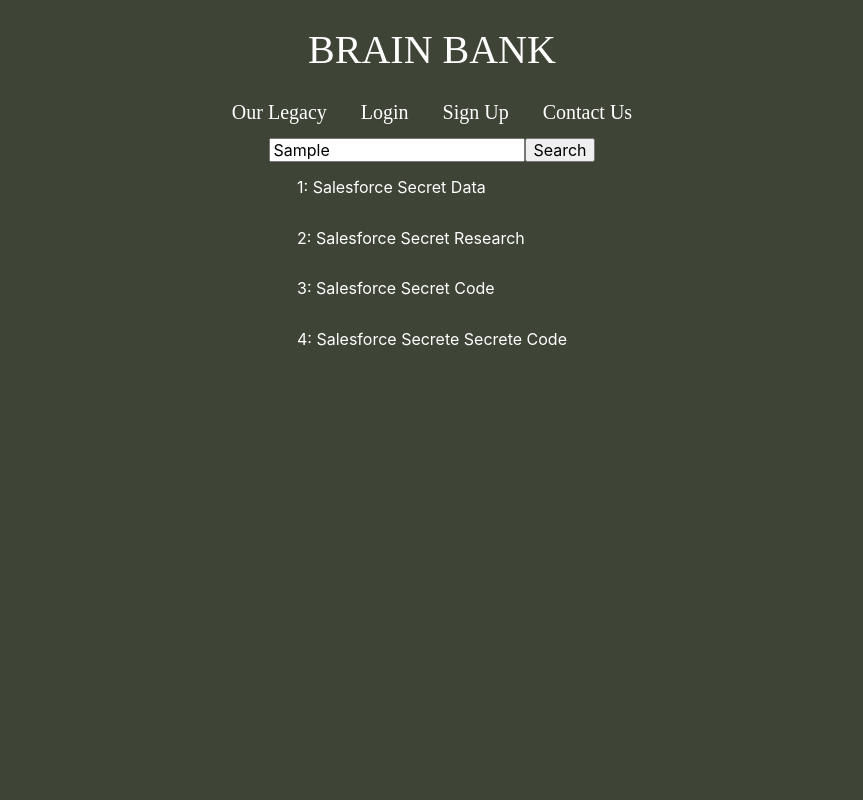
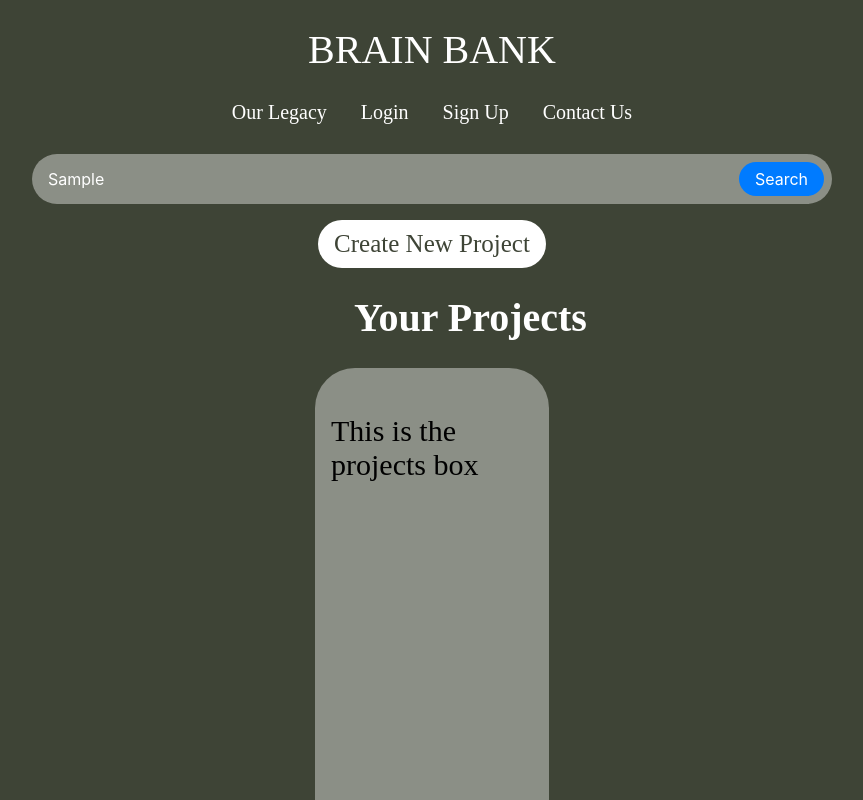
Before and after one commit to TaranChowdhury/BrainBank, a React (Create React App) app in the folder mern/client/: page /dashBoard in a window 1280 px wide. Both pictures are taken after typing "Sample" into the empty fields and a click on the button "Search". Shown: the top 800 px of the page, without its empty margins (208-1071 px from the left). Built offline with nearby package versions, Linux system fonts and the light colour scheme.

Commit message:
dashboard updates

```diff
--- a/mern/client/src/pages/Dashboard/Dashboard.css
+++ b/mern/client/src/pages/Dashboard/Dashboard.css
@@ -0,0 +1,142 @@
+.dashboard {
+    display: flex;
+    flex-direction: column;
+    align-items: center;
+    width: 100%;
+    padding: 1rem;
+}
+
+.search-bar {
+    display: flex;
+    flex-direction: row;
+    align-items: center;
+    justify-content: center;
+    margin-bottom: 1rem;
+    background-color: rgba(255, 255, 255, 0.4);
+    border-radius: 2rem;
+    padding: 0.5rem;
+    width: 800px;
+}
+
+.search-input {
+    margin-right: 1rem;
+    padding: 0.5rem;
+    border: none;
+    background-color: transparent;
+    font-size: 1rem;
+    color: #fff;
+    flex-grow: 1;
+}
+
+.search-button {
+    padding: 0.5rem 1rem;
+    border: none;
+    border-radius: 2rem;
+    background-color: #007bff;
+    color: #fff;
+    font-size: 1rem;
+    cursor: pointer;
+}
+
+.search-button:hover {
+    background-color: #0062cc;
+}
+
+.search-results {
+    margin-top: 1rem;
+    background-color: rgba(255, 255, 255, 0.4);
+    border-radius: 2.5rem;
+}
+
+.search-result {
+    display: flex;
+    justify-content: center;
+    font-size: 20px;
+    color: #3E4436;
+    padding-bottom: 0.7rem;
+    padding-left: 0.7rem;
+    padding-right: 0.7rem;
+    margin-bottom: 0.7rem;
+    margin-top: 0.7rem;
+    align-items: center;
+}
+
+.search-result:hover {
+    background-color: #e9e9e9;
+    border-radius: 2rem;
+    color: goldenrod;
+}
+
+.project-button {
+    padding: 0.6rem 1rem;
+    border: none;
+    border-radius: 2rem;
+    background-color: rgba(255, 255, 255);
+    font-size: 25px;
+    color: #3E4436;
+    font-family: 'Source Serif Pro';
+    font-style: bold;
+    cursor: pointer;
+}
+
+.project-button:hover {
+    background-color: rgba(255, 255, 255, 0.4);
+}
+
+.content-container {
+    display: flex;
+    flex-wrap: wrap;
+    width: 100%;
+    max-width: 1436px;
+    margin-top: 1rem;
+  }
+
+  .your-projects {
+    margin-top: auto;
+    margin-left: auto;
+    width: 75%;
+    font-family: 'Source Serif Pro';
+    color: white;
+    font-size: 20px;
+  }
+
+  .projects-box {
+    margin-top: auto;
+    margin-left: auto;
+    margin-right: auto;
+    margin-bottom: auto;
+    padding: 1rem;
+    width: 75%;
+    max-width: 1126px;
+    height: 477px;
+    background-color: rgba(255, 255, 255, 0.4);
+    border-radius: 40px;
+    font-family: 'Source Serif Pro';
+    color: black;
+    font-size: 30px;
+  }
+
+  .team {
+    margin-top: auto;
+    margin-right: auto;
+    margin-top: 1rem;
+    width: 25%;
+    font-family: 'Source Serif Pro';
+    color: white;
+    font-size: 20px;
+  }
+
+  .team-icon {
+    margin-left: auto;
+    margin-top: auto;
+    margin-right: auto;
+    margin-bottom: auto;
+    padding: 1rem;
+    width: 291px;
+    height: 565px;
+    background-color: rgba(255, 255, 255, 0.4);
+    border-radius: 40px;
+    font-family: 'Source Serif Pro';
+    color: black;
+    font-size: 30px;
+  }
--- a/mern/client/src/pages/Dashboard/Dashboard.jsx
+++ b/mern/client/src/pages/Dashboard/Dashboard.jsx
@@ -1,5 +1,6 @@
 import React, { useState } from 'react'
 import { Link } from 'react-router-dom'
+import "./Dashboard.css"
 
 const fauxFetch = (data) => new Promise((res) => {
   setTimeout(() => {
@@ -44,23 +45,40 @@
   }
 
   return (
-    <div className="flex flex-column items-center w-full">
-      <div className="flex flex-row">
-        <input type="text" value={search} onChange={(event) => {setSearch(event.target.value)}} />
-        <button onClick={onSearch}>Search</button>
+    <div className="dashboard">
+      <div className="search-bar">
+        <input className='search-input' type="text" value={search} onChange={(event) => { setSearch(event.target.value) }} />
+        <button className='search-button' onClick={onSearch}>Search</button>
       </div>
-      <div>
+      <Link to='./Project'>
+        <button className='project-button'>Create New Project</button>
+      </Link>
+      <div classNaem='content-container'>
+        <div className="your-projects">
+          <h1>Your Projects</h1>
+        </div>
+        <div className='projects-box'>
+          <p> This is the projects box</p>
+          {/* user projects loading stuff needed */}
+        </div>
+        <div className='team'>
+          <h1>Team</h1>
+        </div>
+        <div className='team-icon'>
+          <p>Meet your team</p>
+          {/* Team Icons pop up */}
+        </div>
+      </div>
+      <div className='search-results'>
         {results.map((project) => (
           <Link key={project.id} to={`/project/${project.id}/`}>
-            <div  className="pa2 pv3">
-              {project.id}: {project.name}
+            <div className="search-result">
+              {project.name}
             </div>
           </Link>
         ))}
       </div>
     </div>
-
   )
 }
-
 export default Dashboard
--- a/mern/client/src/pages/Home/Home.css
+++ b/mern/client/src/pages/Home/Home.css
@@ -40,8 +40,6 @@
 .homePageContainer{
     margin-top: 2%;
   }
-
-
 
 .getStartedButtonD{
     position: absolute;
--- a/mern/client/src/pages/Home/Home.jsx
+++ b/mern/client/src/pages/Home/Home.jsx
@@ -7,8 +7,6 @@
 import GitHub from '../../assets/github.png';
 
 function Home() {
-
-
     return (
         <div className='Home'>
 
```
